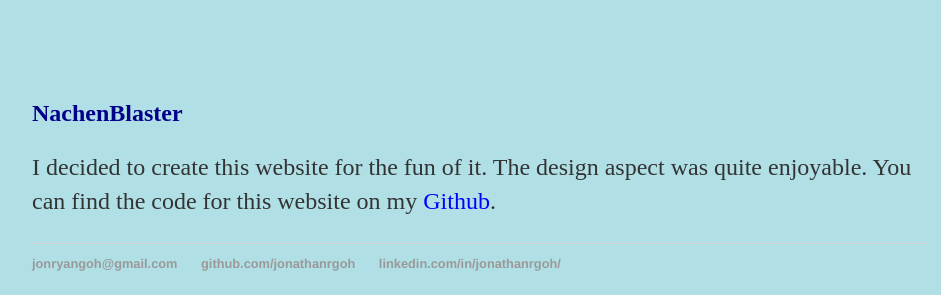
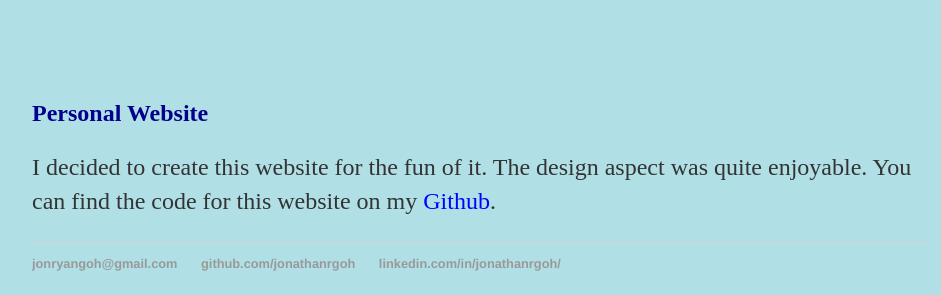
Before and after one commit to jonathanrgoh/jonathanrgoh.github.io, a Jekyll site: the page built from projects/index.html, in a window 1280 px wide. Shown: the part 364-659 px from the top of the page, without its empty margins (160-1101 px from the left). Built offline with Jekyll 4.4.1, drawn with Linux system fonts in a browser that asks for light colours.

Commit message:
Update index.html

```diff
--- a/projects/index.html
+++ b/projects/index.html
@@ -12,7 +12,7 @@ title: My Projects
 
 		<br><br><br>
 
-		<h2 style="color:darkblue;">NachenBlaster</h2>
+		<h2 style="color:darkblue;">Personal Website</h2>
 		<p>I decided to create this website for the fun of it. The design aspect was quite enjoyable. You can find the code for this website on my <a href="https://github.com/jonathanrgoh/jonathanrgoh.github.io" style="color:blue;">Github</a>.</p>
 
 </div><!-- /.blurb -->
```
